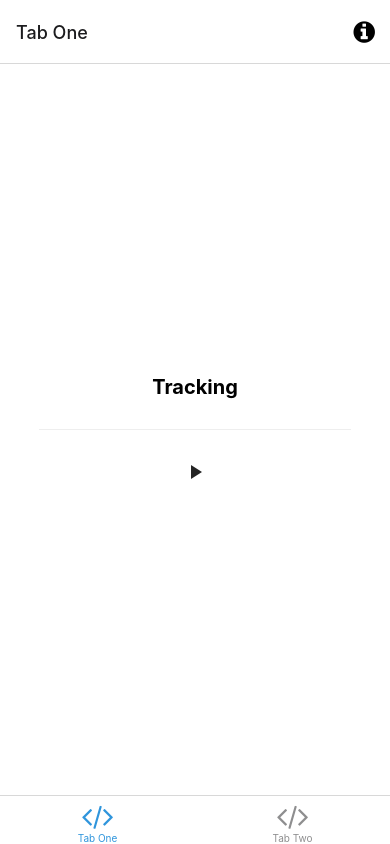
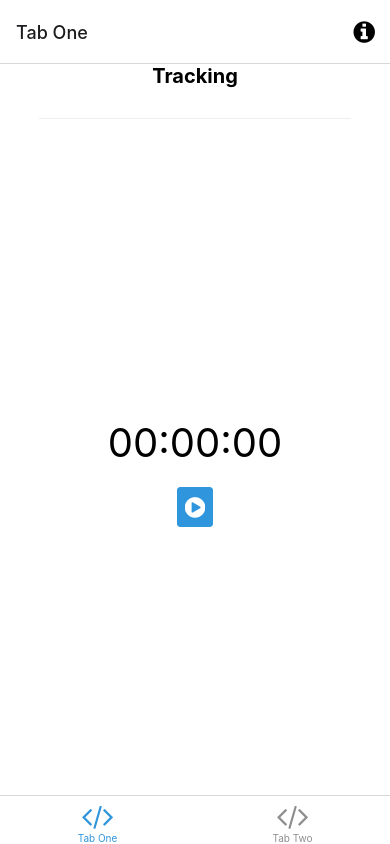
Before and after one commit to xavieramoros/trackit, a React Native app: screen /TabOne in a window 390 px wide. Built offline with nearby package versions, Linux system fonts and the light colour scheme; what expo-linking would draw is missing.

Commit message:
Rename TimeTracking component to Counter. Add basic functionality

```diff
--- /dev/null
+++ b/components/Counter.tsx
@@ -0,0 +1,100 @@
+import React, { useState, useRef } from 'react';
+import { View, Text, StyleSheet } from 'react-native';
+
+import { Button, Icon } from '../components/Themed';
+
+
+type CounterState = 'initial' | 'playing' | 'paused';
+
+type CounterProps = {
+  onPlay?: () => void,
+  onPause?: ()=> void,
+  onStop?: ()=> void,
+}
+
+const Counter = ({ onStop = () => {}, onPlay = () => {}, onPause = () => {}}: CounterProps) => {
+  const [count, setCount] = useState(new Date(0));
+  const [state, setState] = useState<CounterState>('initial');
+  const intervalRef = useRef<NodeJS.Timeout>();
+
+  const startCount = () => {
+    intervalRef.current = setInterval(() => {
+      setCount((prevCount) => new Date(prevCount.getTime() + 1000));
+    }, 1000);
+
+    setState('playing');
+    onPlay();
+  };
+
+  const pauseCount = () => {
+    clearInterval(intervalRef.current);
+    setState('paused');
+    onPause()
+  };
+
+  const stopCount = () => {
+    clearInterval(intervalRef.current);
+    setCount(new Date(0));
+    setState('initial');
+    onStop();
+  };
+
+  return (
+    <View style={styles.container}>
+      <View style={styles.countContainer}>
+        <Text style={styles.countText}>
+          {count.toISOString().substr(11, 8)}
+        </Text>
+      </View>
+      <View style={styles.buttonContainer}>
+        {state === 'initial' && (
+          <Button
+            icon={<Icon name="play-circle" type="font-awesome" color="white" />}
+            onPress={startCount}
+          />
+        )}
+        {state === 'playing' && (
+          <Button
+            icon={<Icon name="pause-circle" type="font-awesome" color="white" />}
+            onPress={pauseCount}
+          />
+        )}
+        {state === 'paused' && (
+          <>
+            <Button
+              icon={<Icon name="play-circle" type="font-awesome" color="white" />}
+              onPress={startCount}
+            />
+            <Button
+              containerStyle={styles.marginLeft}
+              icon={<Icon name="stop-circle" type="font-awesome" color="white" />}
+              onPress={stopCount}
+            />
+          </>
+        )}
+      </View>
+    </View>
+  );
+};
+
+const styles = StyleSheet.create({
+  container: {
+    flex: 1,
+    justifyContent: 'center',
+    alignItems: 'center',
+  },
+  countContainer: {
+    marginBottom: 20,
+  },
+  countText: {
+    fontSize: 40,
+  },
+  buttonContainer: {
+    flexDirection: 'row',
+  },
+  marginLeft: {
+    marginLeft: 8
+  }
+});
+
+export default Counter;
--- a/components/Themed.tsx
+++ b/components/Themed.tsx
@@ -57,7 +57,7 @@ export const Button = (props: ButtonProps) => {
 }
 
 export const Icon = (props: IconProps) => {
-  const { style, lightColor, darkColor, ...otherProps } = props;
+  const { lightColor, darkColor, ...otherProps } = props;
   const theme = useColorScheme();
   const iconColor = useThemeColor({ light: lightColor, dark: darkColor }, 'iconColor');
 
--- a/components/TimeTracking.tsx
+++ /dev/null
@@ -1,20 +0,0 @@
-import * as React from 'react';
-
-import { View } from 'react-native';
-import { ThemeProvider, createTheme, useTheme } from '@rneui/themed';
-
-import { Icon , Button } from './Themed'
-
-const TimeTracking = () => {
-  const handlePress = () => {
-
-  }
-
-  return <View>
-      <Icon
-        name='play-arrow'
-        onPress={handlePress}/>
-    </View>
-}
-
-export default TimeTracking;
--- a/screens/TabOneScreen.tsx
+++ b/screens/TabOneScreen.tsx
@@ -1,7 +1,7 @@
 import { StyleSheet } from 'react-native';
 
 import { Text, View } from '../components/Themed';
-import TimeTracking from '../components/TimeTracking';
+import Counter from '../components/Counter';
 import { RootTabScreenProps } from '../types';
 
 export default function TabOneScreen({ navigation }: RootTabScreenProps<'TabOne'>) {
@@ -9,7 +9,7 @@ export default function TabOneScreen({ navigation }: RootTabScreenProps<'TabOne'
     <View style={styles.container}>
       <Text style={styles.title}>Tracking</Text>
       <View style={styles.separator} lightColor="#eee" darkColor="rgba(255,255,255,0.1)" />
-      <TimeTracking //onPlay={}
+      <Counter //onPlay={}
         //onPause={}
       />
     </View>
```
